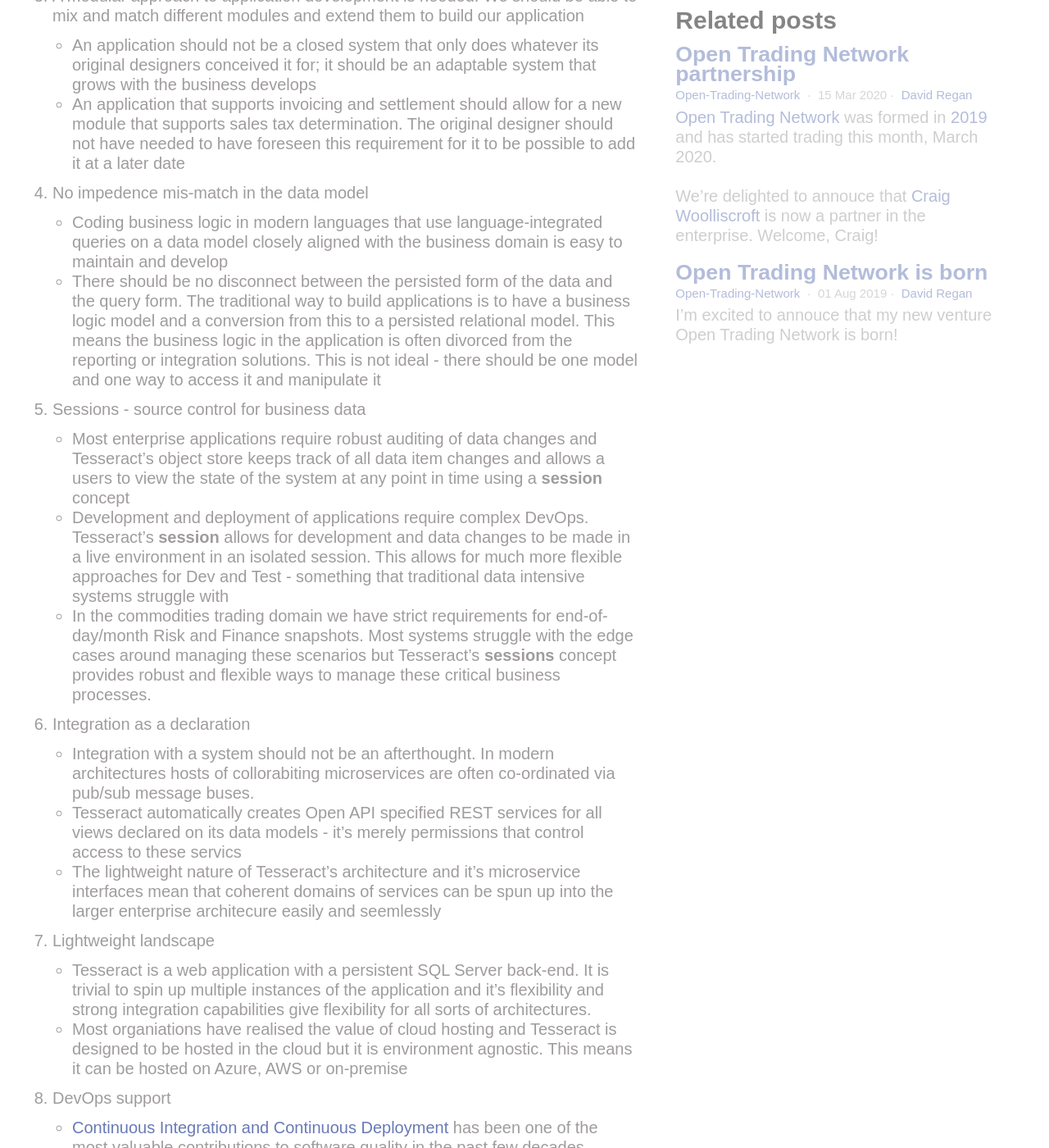
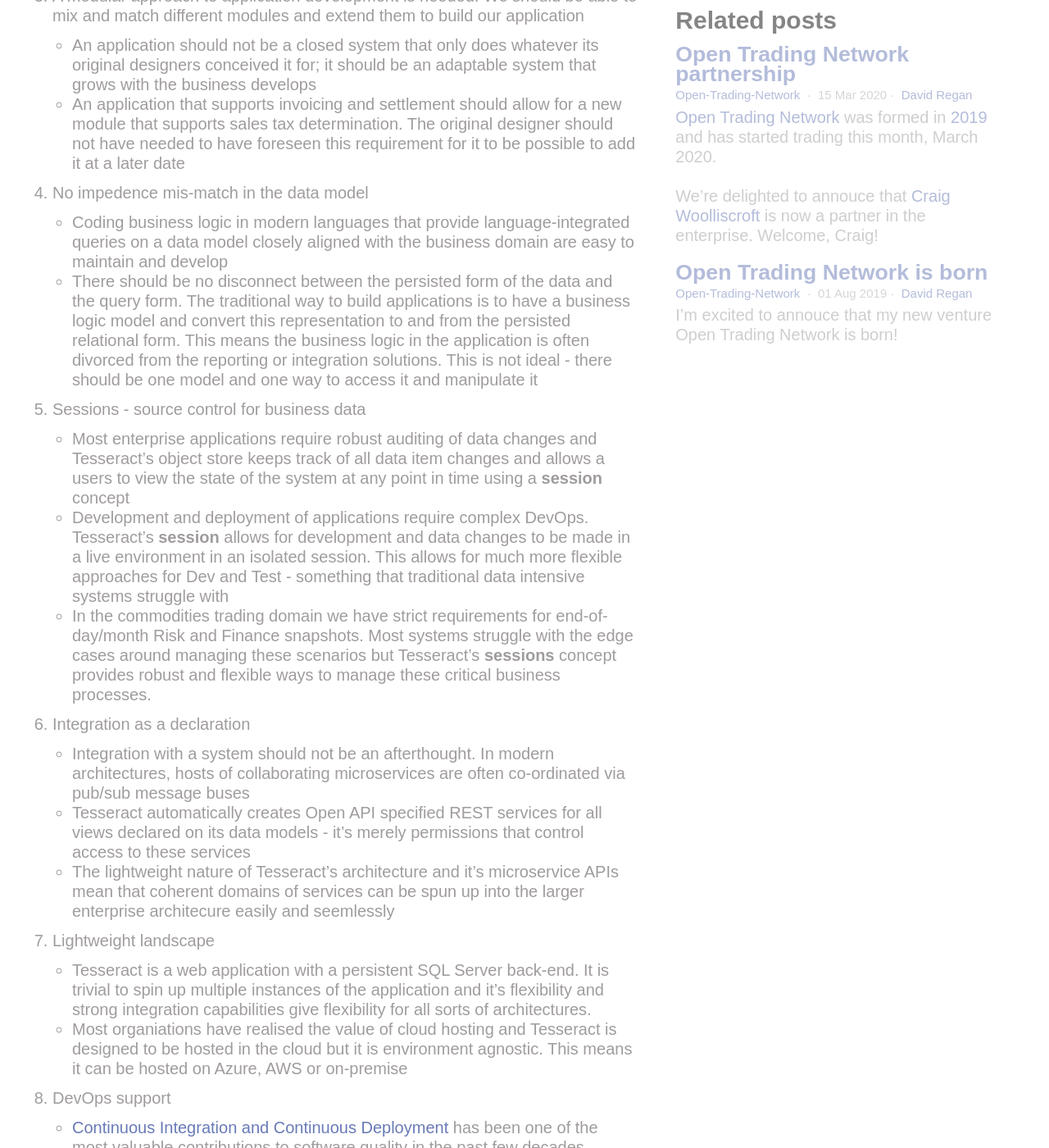
Before and after one commit to opentrading-net/opentrading-net.github.io, a Jekyll site: the page built from _posts/2020-04-20-what-is-tesseract.md, in a window 1280 px wide and 1400 px high, scrolled down 3279 px. Shown: the whole window at 82% size. Built offline with Jekyll 4.4.1, drawn with Linux system fonts in a browser that asks for light colours; some of the changed text lies outside the part shown.

Commit message:
Update tesseract post

```diff
--- a/_posts/2020-04-20-what-is-tesseract.md
+++ b/_posts/2020-04-20-what-is-tesseract.md
@@ -7,15 +7,15 @@
 author: David Regan
 ---
 
-Tesseract is a radical approach to building business applications. It's a platform to support modular applications where the focus in on business logic to providing solutions for business; to short cut the development cycle; and avoid changing technologies being more of a hindrance than a help.
+Tesseract is a radical approach to building business applications. It's a platform to support modular applications where: the focus is on business logic and models; short cutting the development lifecycle; and avoiding technology being more of a hindrance than a help.
 
 <!--more-->
 
-The idea for Tesseract came out of experiences building a global metals, coal & concentrates solution for a mining comglomerate. After 15+ years of experience of configuring, extending and integrating CTRM solutions we had an epiphany with [Aspect] that we could finally give the Business exactly what they wanted for each of their business units (or at least pretty close).
+The idea for Tesseract came out of experiences building a global metals, coal & concentrates solution for a mining comglomerate. After 15+ years of experience of configuring, extending and integrating CTRM solutions our team had an epiphany with [Aspect] that we could finally give the Business exactly what they wanted for each of their business units (or at least pretty close).
 
 ## Aspect
 
-Aspect is a basic CTRM that has some innovative features; in particular: a in-memory model; real time risk and a built-in scripting language designed primarily for reporting and interface definitions. In the early days the scripting features were basic (e.g. no functions!) but even in its limited form it allowed for the data model to be extended. Over time as the programme of work progressed we worked with the vendor to improve the scripting features and effectively built a custom CTRM on top of the out-of-the-box product.
+Aspect is a basic CTRM that has some innovative features; in particular: a in-memory model; real time risk and a built-in scripting language designed primarily for reporting and interface definitions. In the early days the scripting features were basic (e.g. no functions!) but even in its limited form it allowed for the data model to be extended. Over time, as the programme of work progressed, we worked with the vendor to improve the scripting features and effectively built a custom CTRM on top of the out-of-the-box product.
 
 ## Tesseract
 
@@ -38,7 +38,7 @@
 
 ## Zen and the Art of Application Development
 
-Building good applications is hard. So many IT projects produce mediocre results for a variety of organisational and technology reasons. Often projects get distracted from solving the business problems by a host of technology issues; and yet a lot of business applications don't need a radical approach they just need people who understand the business domain in terms of data and processes. But to do this we need an application development framework that allows this focus. That's what Tesseract does.
+Building good applications is hard. So many IT projects produce mediocre results for a variety of organisational and technology reasons. Often projects get distracted from solving the business problems by a host of technology issues; and yet a lot of business applications don't need a complicated approach they just need people who understand the business domain to be able to model the domain in as data and processes. To do this we need an application development framework that allows this focus. That's what Tesseract does.
 
 Here's some of the dimensions that make this possible:
 
@@ -50,21 +50,21 @@
     - User interfaces for most business applications do not need to be overly complicated. Often the users of the our systems are experts and they will value efficiency and consistency over snazzy or flashy interactions
     - The artifacts that make up a graphical user interface (GUI), such as menus, forms, grids, etc., should be intuitive to use
     - For most business applications we don't need bespoke user interface design; instead we need a framework for attractive but consistent presentation of information and interactions with a user
-    - Tesseract generates its interface from type declarations. I.e. an analyst or developer can declare the data items on a form or view and the actions that a user can take and the form or view will be presented to the user; and the set of interactions are consistent across all forms and views
+    - Tesseract generates its interface from type declarations. I.e. an analyst or developer can declare the data items on a form or view and the actions available to a user and the form or view will be presented. Moreover, the set of user interactions will be consistent across the system
 3. A modular approach to application development is needed. We should be able to mix and match different modules and extend them to build our application
     - An application should not be a closed system that only does whatever its original designers conceived it for; it should be an adaptable system that grows with the business develops
     - An application that supports invoicing and settlement should allow for a new module that supports sales tax determination. The original designer should not have needed to have foreseen this requirement for it to be possible to add it at a later date
 4. No impedence mis-match in the data model
-   - Coding business logic in modern languages that use language-integrated queries on a data model closely aligned with the business domain is easy to maintain and develop
-   - There should be no disconnect between the persisted form of the data and the query form. The traditional way to build applications is to have a business logic model and a conversion from this to a persisted relational model. This means the business logic in the application is often divorced from the reporting or integration solutions. This is not ideal - there should be one model and one way to access it and manipulate it
+   - Coding business logic in modern languages that provide language-integrated queries on a data model closely aligned with the business domain are easy to maintain and develop
+   - There should be no disconnect between the persisted form of the data and the query form. The traditional way to build applications is to have a business logic model and convert this representation to and from the persisted relational form. This means the business logic in the application is often divorced from the reporting or integration solutions. This is not ideal - there should be one model and one way to access it and manipulate it
 5. Sessions - source control for business data
     - Most enterprise applications require robust auditing of data changes and Tesseract's object store keeps track of all data item changes and allows a users to view the state of the system at any point in time using a **session** concept
     - Development and deployment of applications require complex DevOps. Tesseract's **session** allows for development and data changes to be made in a live environment in an isolated session. This allows for much more flexible approaches for Dev and Test - something that traditional data intensive systems struggle with
     - In the commodities trading domain we have strict requirements for end-of-day/month Risk and Finance snapshots. Most systems struggle with the edge cases around managing these scenarios but Tesseract's **sessions** concept provides robust and flexible ways to manage these critical business processes.
 6. Integration as a declaration
-    - Integration with a system should not be an afterthought. In modern architectures hosts of collorabiting microservices are often co-ordinated via pub/sub message buses.
-    - Tesseract automatically creates Open API specified REST services for all views declared on its data models - it's merely permissions that control access to these servics
-    - The lightweight nature of Tesseract's architecture and it's microservice interfaces mean that coherent domains of services can be spun up into the larger enterprise architecure easily and seemlessly
+    - Integration with a system should not be an afterthought. In modern architectures, hosts of collaborating microservices are often co-ordinated via pub/sub message buses
+    - Tesseract automatically creates Open API specified REST services for all views declared on its data models - it's merely permissions that control access to these services
+    - The lightweight nature of Tesseract's architecture and it's microservice APIs mean that coherent domains of services can be spun up into the larger enterprise architecure easily and seemlessly
 7. Lightweight landscape
     - Tesseract is a web application with a persistent SQL Server back-end. It is trivial to spin up multiple instances of the application and it's flexibility and strong integration capabilities give flexibility for all sorts of architectures.
     - Most organiations have realised the value of cloud hosting and Tesseract is designed to be hosted in the cloud but it is environment agnostic. This means it can be hosted on Azure, AWS or on-premise
@@ -72,9 +72,7 @@
     - [Continuous Integration and Continuous Deployment] has been one of the most valuable contributions to software quality in the past few decades. Modern development teams are now well practiced at CI/CD processes for their releases and any application framework **must** work well seemlessly with these approaches
     - Tesseract has [REST] APIs for DEVOps and PowerShell cmdlets to access these APIs. Both can be integrated into a DevOps deployment pipeline
 
-## Summary
-
-So that's Tesseract...each component of the system is interesting and useful but together the components add dimensions that give a truly, radical approach to application development. It's all about allowing developers and analysts to focus on solving business issues and not having to worry technology choices.
+So that's Tesseract...each component of the system is interesting and useful but together the the different dimensions mean a truly, radical approach to application development.
 
 
 [.NET Core]: https://dotnet.microsoft.com/learn/dotnet/what-is-dotnet
```
Also changed, not shown: products.md (+1 -1 lines).
